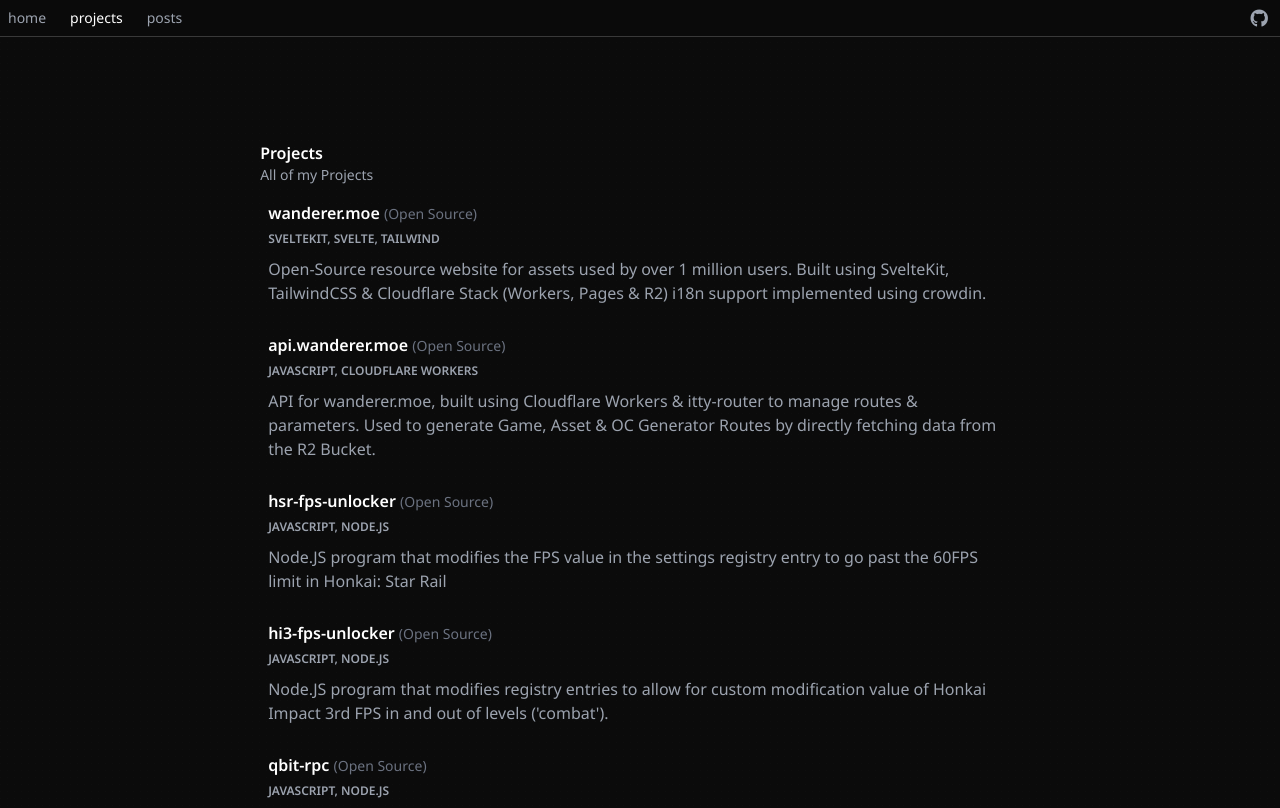
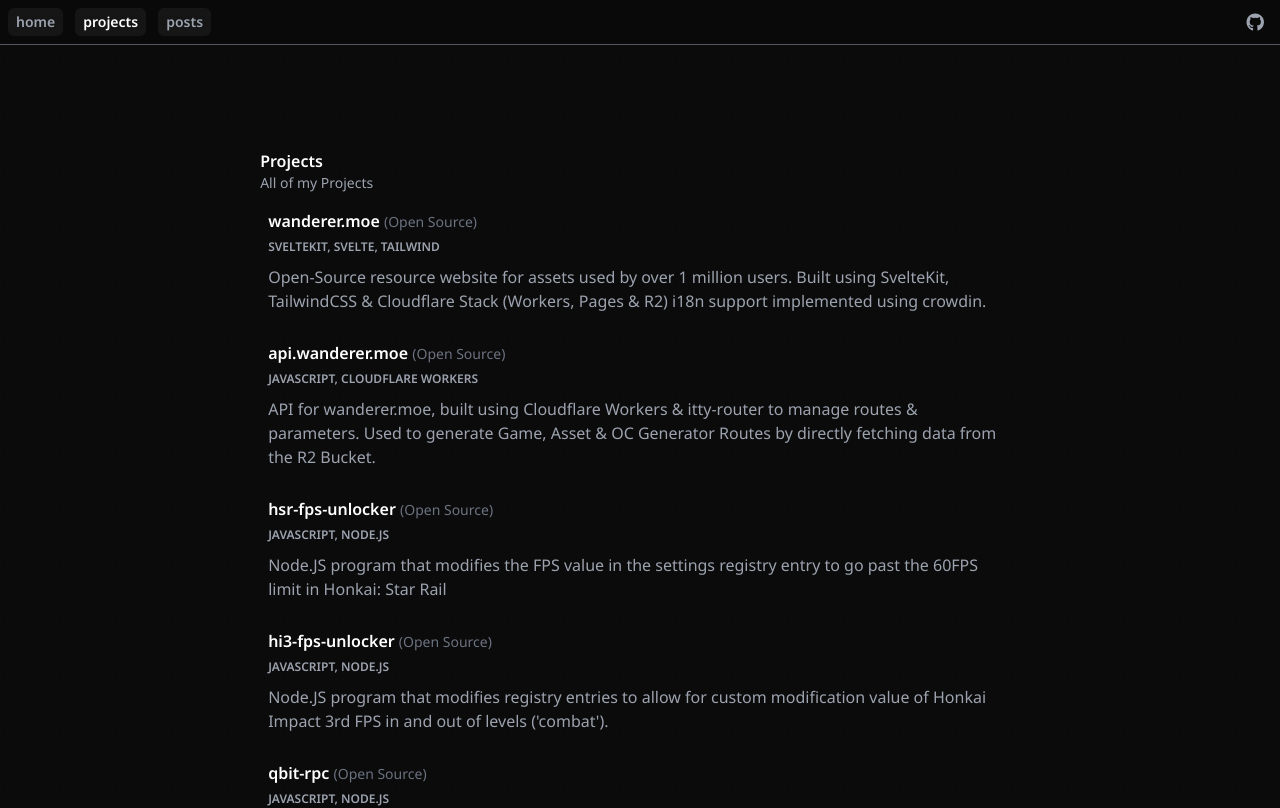
Before and after one commit to dromzeh/dromzeh.dev, a SvelteKit app: page /projects in a window 1280 px wide. Shown: the top 808 px of the page. Built offline with nearby package versions, Linux system fonts and the light colour scheme.

Commit message:
feat: finalize pages, components & workflow

```diff
--- a/src/components/Lanyard.svelte
+++ b/src/components/Lanyard.svelte
@@ -27,14 +27,6 @@ async function updateLanyard() {
 
 onMount(() => {
 	updateLanyard()
-	// update status every 10 seconds
-	intervalId = setInterval(() => {
-		if (lanyard?.data?.listening_to_spotify) {
-			currentStatus = currentStatus === 'discord' ? 'spotify' : 'discord'
-		} else {
-			currentStatus = 'discord'
-		}
-	}, 15000)
 
 	// update lanyard every 15 seconds
 	setInterval(() => {
@@ -47,22 +39,21 @@ onDestroy(() => {
 })
 </script>
 
-<!-- TODO: Fade animations &  RPC support -->
-<div>
+<!-- TODO: RPC support? -->
+<div class = "text-sm">
 	{#if lanyard}
 		<div>
-			{#if currentStatus === 'discord'}
 			<p>
 				<i class="fas fa-circle {statusColors[lanyard?.data.discord_status]}"></i>
 				I'm currently
 				<a
 					class="link-underline font-semibold text-white"
 					href="https://discord.com/users/{lanyard?.data?.discord_user.id}"
-						>{statusDict[lanyard?.data.discord_status]}</a> on Discord
-				</p>
-			{:else if currentStatus === 'spotify'}
-				<p>
-					<i class="fab fa-spotify text-green-200"></i> I'm currently listening to
+					>{statusDict[lanyard?.data.discord_status]}</a>
+				on Discord
+				{#if lanyard?.data?.listening_to_spotify}
+					- listening to
+					<span class="inline-block">
 						<a
 							class="link-underline font-semibold text-white"
 							href="https://open.spotify.com/track/{lanyard?.data?.spotify.track_id}"
@@ -72,8 +63,16 @@ onDestroy(() => {
 							class="link-underline font-semibold text-white"
 							href="https://open.spotify.com/search/{lanyard?.data?.spotify.artist}"
 							>{lanyard?.data?.spotify.artist}</a>
+					</span>
+				{/if}
 			</p>
-			{/if}
+		</div>
+	{:else}
+		<div>
+			<p class = "animate-pulse">
+				<i class="fas fa-circle-notch animate-spin"></i>
+				Loading Discord status...
+			</p>
 		</div>
 	{/if}
 </div>
--- a/src/components/Navbar.svelte
+++ b/src/components/Navbar.svelte
@@ -20,30 +20,25 @@ const nav: NavItems[] = [
 </script>
 
 <header
-	class="sticky top-0 z-10 border-b-[1px] border-gray-100/20 pb-0 pt-0 backdrop-blur-lg backdrop-filter">
+	class="sticky top-0 z-10 border-b border-gray-400/50 pb-0 pt-0 backdrop-blur-lg backdrop-filter">
 	<nav
-		class="after:shadow-hr flex flex-wrap items-center justify-between bg-secondary-100 bg-opacity-95 p-1 text-sm after:absolute after:inset-x-0 after:z-[-1] after:h-12 after:w-full">
-		<div class="align-center mr-6 flex gap-4">
+		class="after:shadow-hr flex flex-wrap items-center justify-between bg-[#090909] bg-opacity-70 text-sm after:absolute after:inset-x-0 after:z-[-1] after:h-12 after:w-full">
+		<div class="align-center ml-2 flex gap-3">
 			{#each nav as item}
 				<a
 					href="{item.path}"
+					class="link-underline rounded-md p-1 px-2 font-semibold text-gray-400 hover:text-white"
 					class:active="{item.path === '/'
 						? $page.url.pathname === '/'
-						: $page.url.pathname.startsWith(item.path)}"
-					class="relative p-1 text-gray-400 transition-colors hover:text-white">
-					{item.title}
-					<!-- <i
-						class="fa-solid fa-arrow-up-right-from-square absolute right-[-3] top-2 ml-1 text-xs"
-					></i> -->
-				</a>
+						: $page.url.pathname.startsWith(item.path)}">{item.title}</a>
 			{/each}
 		</div>
 
-		<div class="ml-6">
+		<div class="ml-6 mr-2">
 			<p>
-				<a href="https://git.dromzeh.dev/dromzeh.dev">
-					<i
-						class="fab fa-github bg-opacity-0 px-2 text-lg text-gray-400 transition-colors hover:text-white"
+				<a href="https://git.dromzeh.dev/dromzeh.dev"
+					><i
+						class="fab fa-github rounded-md bg-white bg-opacity-0 p-2 text-lg text-gray-400 hover:bg-opacity-5 hover:text-white"
 					></i>
 				</a>
 			</p>
--- a/src/routes/posts/[id]/+page.svelte
+++ b/src/routes/posts/[id]/+page.svelte
@@ -11,6 +11,11 @@ const { title, author, date, categories } = data.meta
 </svelte:head>
 
 <article class="flex flex-grow flex-col py-24">
+	<a href="/posts">
+		<p class="mb-2 text-sm text-gray-400 transition-all hover:text-primary-100">
+			<i class="fas fa-arrow-left"></i> View all posts
+		</p>
+	</a>
 	<div class="mb-4 text-white">
 		<p class="text-4xl font-bold">{title}</p>
 		<p class="text-lg text-gray-400">
```
Lines whose indentation alone changed are shown as unchanged.
